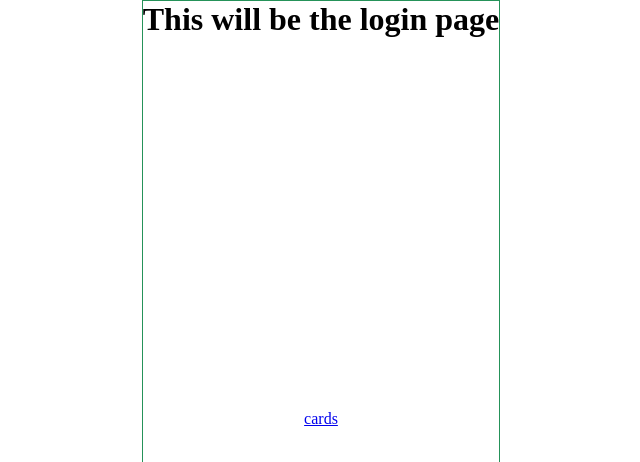
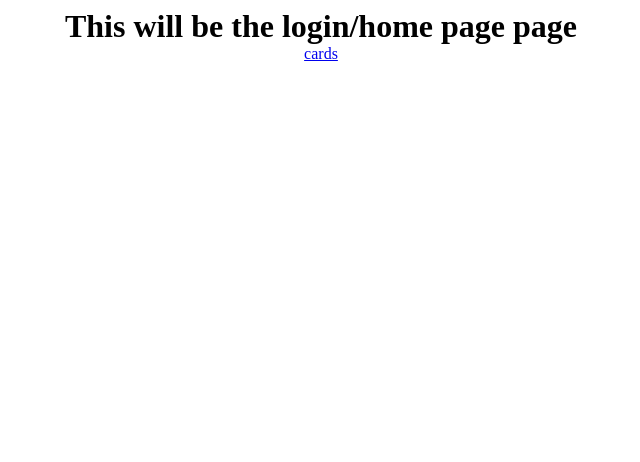
Before and after one commit to GMSoudersJr/card-workout, a SvelteKit app: page / in a window 1280 px wide. Shown: the top 462 px of the page, without its empty margins (319-959 px from the left). Built offline with nearby package versions, Linux system fonts and the light colour scheme.

Commit message:
Update some padding, mostly

```diff
--- a/src/routes/+layout.svelte
+++ b/src/routes/+layout.svelte
@@ -8,8 +8,10 @@
 
 <style>
   main {
-    border: 1px solid #259259;
+    width: 100vw;
+    padding: 0.5rem;
     display: grid;
+    grid-template-rows: min-content 1fr;
     justify-items: center;
   }
 </style>
--- a/src/routes/+page.svelte
+++ b/src/routes/+page.svelte
@@ -1,6 +1,6 @@
 <script lang="ts">
 </script>
 
-<h1>This will be the login page</h1>
+<h1>This will be the login/home page page</h1>
 
 <a href="/cards">cards</a>
--- a/src/routes/cards/+layout.svelte
+++ b/src/routes/cards/+layout.svelte
@@ -76,7 +76,7 @@
     overflow-y: clip;
     -ms-overflow-style: none;
     scrollbar-width: none;
-    padding-top: 5px;
+    padding-top: 10px;
     justify-self: center;
   }
   .discarded-cards::-webkit-scrollbar {
--- a/src/routes/cards/+page.svelte
+++ b/src/routes/cards/+page.svelte
@@ -28,7 +28,7 @@
     text-align: center;
   }
   main {
-    padding-top: 8px;
+    padding-top: 0.5rem;
     display: grid;
     grid-template-rows: repeat(3, min-content);
     row-gap: 1rem;
```
